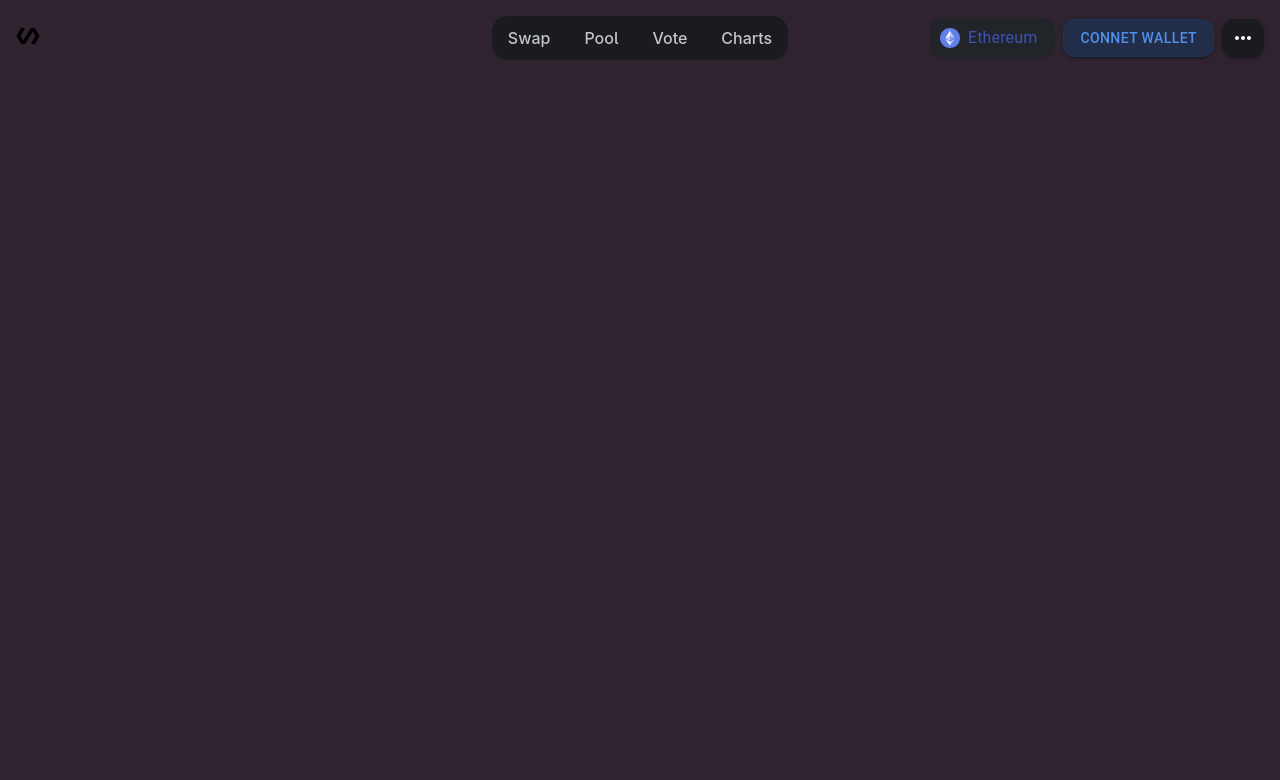
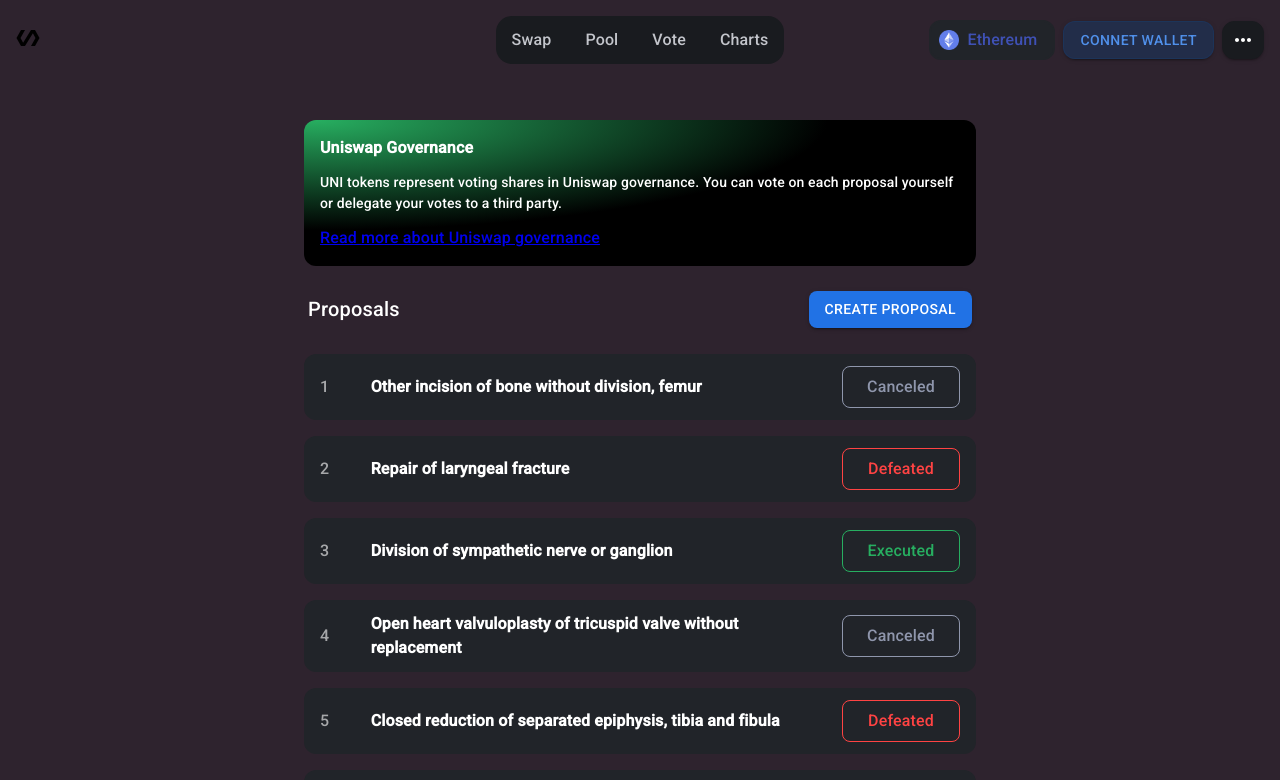
Before and after one commit to Arsham000/Exchange_Project, a React (Create React App) app: page /launch/vote in a window 1280 px wide. Shown: the top 780 px of the page. Built offline with nearby package versions, Linux system fonts and the light colour scheme.

Commit message:
feat: vote added

```diff
--- a/public/index.html
+++ b/public/index.html
@@ -1,6 +1,12 @@
 <!DOCTYPE html>
 <html lang="en">
   <head>
+    <link rel="preconnect" href="https://fonts.googleapis.com" />
+    <link rel="preconnect" href="https://fonts.gstatic.com" crossorigin />
+    <link
+      href="https://fonts.googleapis.com/css2?family=Roboto:wght@500&display=swap"
+      rel="stylesheet"
+    />
     <meta charset="utf-8" />
     <link rel="icon" href="%PUBLIC_URL%/favicon.ico" />
     <meta name="viewport" content="width=device-width, initial-scale=1" />
@@ -27,7 +33,7 @@
     <title>React App</title>
   </head>
   <body>
-    <noscript>You need to enable JavaScript to run this app.</noscript>
+    <noscript>Arsham79</noscript>
     <div id="root"></div>
     <!--
       This HTML file is a template.
--- a/src/index.css
+++ b/src/index.css
@@ -1,8 +1,6 @@
 body {
   margin: 0;
-  font-family: -apple-system, BlinkMacSystemFont, "Segoe UI", "Roboto", "Oxygen",
-    "Ubuntu", "Cantarell", "Fira Sans", "Droid Sans", "Helvetica Neue",
-    sans-serif;
+  font-family: Arial;
   -webkit-font-smoothing: antialiased;
   -moz-osx-font-smoothing: grayscale;
   font-feature-settings: "ss01" on, "ss02" on, "cv01" on, "cv03" on;
@@ -10,6 +8,5 @@
 }
 
 code {
-  font-family: source-code-pro, Menlo, Monaco, Consolas, "Courier New",
-    monospace;
+  font-family: Arial;
 }
--- a/src/routes/Routes.js
+++ b/src/routes/Routes.js
@@ -2,6 +2,7 @@
 import MainTabBar from "../screens/LaunchApp/MainTabBar/MainTabBar";
 import Pool from "../screens/LaunchApp/Pool/Pool";
 import Swap from "../screens/LaunchApp/Swap/Swap";
+import Vote from "../screens/LaunchApp/Vote/Vote";
 const Routes = () => {
   return (
     <>
@@ -14,6 +15,9 @@
       <Route exact path="/launch/pool">
         <Pool />
       </Route>
+      <Route exact path="/launch/vote">
+        <Vote />
+      </Route>
     </>
   );
 };
--- a/src/screens/Component/ConnetWalletModal/ConnetWalletModal.js
+++ b/src/screens/Component/ConnetWalletModal/ConnetWalletModal.js
@@ -12,11 +12,7 @@
         <Paper className={classes.modal}>
           <div className={classes.topPart}>
             <div>
-              <Typography
-                variant="67"
-                color="primary"
-                className={classes.title}
-              >
+              <Typography color="primary" className={classes.title}>
                 Connect a wallet
               </Typography>
             </div>
--- a/src/screens/LaunchApp/MainTabBar/TabList.js
+++ b/src/screens/LaunchApp/MainTabBar/TabList.js
@@ -1,3 +1,4 @@
+import { Typography } from "@material-ui/core";
 import React from "react";
 import { useHistory } from "react-router";
 import useStyles from "./styles/TabList.styles";
@@ -23,7 +24,7 @@
       ].join(" ")}
       href={`/launch/${name}`}
     >
-      {name}
+      <Typography>{name}</Typography>
     </a>
   );
 }
--- a/src/screens/LaunchApp/MainTabBar/styles/RightPart.styles.js
+++ b/src/screens/LaunchApp/MainTabBar/styles/RightPart.styles.js
@@ -82,6 +82,7 @@
     borderRadius: "12px !important",
     padding: "0.5rem",
     height: "100%",
+    color: "#fff",
   },
   moreOptionMenu: {
     top: "48px !important",
--- a/src/screens/LaunchApp/Swap/styles/SwapInput.styles.js
+++ b/src/screens/LaunchApp/Swap/styles/SwapInput.styles.js
@@ -5,9 +5,10 @@
     flexFlow: "column nowrap",
     position: "relative",
     borderRadius: 20,
+    width: "100%",
     backgroundColor: "rgb(33,36,41)",
     zIndex: 1,
-    width: "initial",
+    // width: "initial",
     border: "1px solid rgb(44,47,54)",
   },
   partsContianer: {
@@ -53,22 +54,6 @@
       backgroundColor: "rgb(25,27,25)",
     },
   },
-  image: {
-    width: 24,
-    height: 24,
-  },
-  showPrice: {
-    marginTop: "-1rem",
-    display: "flex",
-    flexFlow: "row nowarp",
-    alignItems: "center",
-    color: "#fff",
-    fontSize: "0.75rem",
-    lineHeight: "1rem",
-    padding: "0 1rem 1rem",
-    textAlign: "right",
-    flexDirection: "row-reverse",
-  },
   buttonNotSelected: {
     visibility: "visible",
     alignItems: "center",
@@ -88,5 +73,21 @@
       backgroundColor: "rgb(11,114,255)",
     },
   },
+  image: {
+    width: 24,
+    height: 24,
+  },
+  showPrice: {
+    marginTop: "-1rem",
+    display: "flex",
+    flexFlow: "row nowarp",
+    alignItems: "center",
+    color: "#fff",
+    fontSize: "0.75rem",
+    lineHeight: "1rem",
+    padding: "0 1rem 1rem",
+    textAlign: "right",
+    flexDirection: "row-reverse",
+  },
 }));
 export default useStyles;
--- /dev/null
+++ b/src/screens/LaunchApp/Vote/Vote.js
@@ -0,0 +1,96 @@
+import { Button, Typography } from "@material-ui/core";
+import useStyles from "./styles/Vote.styles";
+import VoteCardList from "./VoteCardList";
+
+const Vote = () => {
+  const classes = useStyles();
+  return (
+    <div className={classes.root}>
+      <div className={classes.header}>
+        <div>
+          <Typography className={classes.headerTitle}>
+            Uniswap Governance
+          </Typography>
+        </div>
+        <div>
+          <Typography className={classes.headerDescription}>
+            UNI tokens represent voting shares in Uniswap governance. You can
+            vote on each proposal yourself or delegate your votes to a third
+            party.
+          </Typography>
+        </div>
+        <div>
+          <Typography>
+            <a
+              href="https://uniswap.org/blog/uni"
+              classNam={classes.headerLink}
+            >
+              Read more about Uniswap governance
+            </a>
+          </Typography>
+        </div>
+      </div>
+      <div className={classes.proposalsContianer}>
+        <Typography className={classes.proposalsText}>Proposals</Typography>
+        <Button variant="contained" className={classes.proposalsButton}>
+          Create Proposal
+        </Button>
+      </div>
+      <div className={classes.voteCardList}>
+        {moackData.map((item) => (
+          <VoteCardList
+            description={item.desceription}
+            number={item.number}
+            type={item.type % 3}
+            key={item.desceription}
+          />
+        ))}
+      </div>
+      <div>
+        <Typography className={classes.bottomPart}>
+          A minimum threshold of 0.25% of the total UNI supply is required to
+          submit proposals
+        </Typography>
+      </div>
+    </div>
+  );
+};
+export default Vote;
+const moackData = [
+  {
+    number: 1,
+    desceription: "Other incision of bone without division, femur",
+    type: 1,
+  },
+  {
+    number: 2,
+    desceription: "Repair of laryngeal fracture",
+    type: 2,
+  },
+  {
+    number: 3,
+    desceription: "Division of sympathetic nerve or ganglion",
+    type: 3,
+  },
+  {
+    number: 4,
+    desceription:
+      "Open heart valvuloplasty of tricuspid valve without replacement",
+    type: 4,
+  },
+  {
+    number: 5,
+    desceription: "Closed reduction of separated epiphysis, tibia and fibula",
+    type: 5,
+  },
+  {
+    number: 6,
+    desceription: "Sequestrectomy, tarsals and metatarsals",
+    type: 6,
+  },
+  {
+    number: 7,
+    desceription: "Percutaneous aspiration of kidney (pelvis)",
+    type: 7,
+  },
+];
--- /dev/null
+++ b/src/screens/LaunchApp/Vote/VoteCardList.js
@@ -0,0 +1,26 @@
+import { Typography } from "@material-ui/core";
+import useStyles from "./styles/VoteCardList.styles";
+
+const VoteCardList = ({ number, description, type }) => {
+  const classes = useStyles();
+  const customClass =
+    type === 0
+      ? classes.executed
+      : type === 1
+      ? classes.canceled
+      : classes.defeated;
+  return (
+    <div className={classes.root}>
+      <div>
+        <Typography className={classes.number}>{number}</Typography>
+      </div>
+      <Typography className={classes.description}>{description} </Typography>
+      <div className={[classes.button, customClass].join(" ")}>
+        <Typography>
+          {type === 0 ? "Executed" : type === 1 ? "Canceled" : "Defeated"}
+        </Typography>
+      </div>
+    </div>
+  );
+};
+export default VoteCardList;
--- /dev/null
+++ b/src/screens/LaunchApp/Vote/styles/Vote.styles.js
@@ -0,0 +1,77 @@
+import { makeStyles } from "@material-ui/core";
+
+const useStyles = makeStyles(() => ({
+  root: {
+    display: "flex",
+    flexDirection: "column",
+    padding: "120px 16px 0",
+    alignItems: "center",
+    flex: "1 1 0",
+    zIndex: 1,
+  },
+  header: {
+    maxWidth: 640,
+    width: "100%",
+    background:
+      "radial-gradient(76.02% 75.41% at 1.84% 0%, rgb(39, 174, 96) 0%, rgb(0, 0, 0) 100%)",
+    overflow: "hidden",
+    display: "grid",
+    gridAutoRows: "auto",
+    rowGap: 12,
+    borderRadius: 12,
+    padding: "1rem",
+  },
+  headerTitle: {
+    fontWeight: 600,
+    color: "#fff",
+  },
+  headerDescription: {
+    fontWeight: 500,
+    color: "#fff",
+    fontSize: 14,
+  },
+  headerLink: {
+    color: "white",
+    textDecoration: "underline",
+    fontWeight: 500,
+    cursor: "pointer",
+  },
+  proposalsContianer: {
+    marginTop: 25,
+    marginBottom: 10,
+    maxWidth: "calc( 640px + 1.5rem )",
+    width: "100%",
+    display: "flex",
+    alignItems: "center",
+    justifyContent: "space-between",
+  },
+  proposalsButton: {
+    backgroundColor: "rgb(33,114,229)",
+    color: "#fff",
+    fontWeight: 500,
+    borderRadius: "8px !important",
+    "&:hover": {
+      backgroundColor: "rgba(33,114,229,0.8)",
+    },
+  },
+  proposalsText: {
+    fontWeight: 500,
+    fontSize: 20,
+    color: "#fff",
+  },
+  voteCardList: {
+    width: "100%",
+    margin: "auto",
+    display: "flex",
+    alignItems: "center",
+    justifyContent: "center",
+    flexDirection: "column",
+  },
+  bottomPart: {
+    margin: "1rem 0",
+    fontWeight: 400,
+    fontSize: 14,
+    color: "rgb(143,150,172)",
+  },
+}));
+export default useStyles;
--- /dev/null
+++ b/src/screens/LaunchApp/Vote/styles/VoteCardList.styles.js
@@ -0,0 +1,58 @@
+import { makeStyles } from "@material-ui/core";
+
+const useStyles = makeStyles(() => ({
+  root: {
+    maxWidth: 640,
+    padding: "0.75rem 1rem",
+    width: "100%",
+    marginTop: "1rem",
+    borderRadius: "12px",
+    display: "flex",
+    cursor: "pointer",
+    justifyContent: "space-between",
+    alignItems: "center",
+    textAlign: "left",
+    outline: "none",
+    color: "#fff",
+    textDecoration: "none",
+    backgroundColor: "rgb(33,36,41)",
+  },
+  number: {
+    opacity: 0.6,
+    flex: "0 0 40px",
+  },
+  description: {
+    fontWeight: 600,
+    flex: "1 1 0",
+    maxWidth: 420,
+    whiteSpace: "initial",
+    overflowWrap: "break-word",
+    paddingRight: 10,
+    textAlign: "left",
+  },
+  button: {
+    fontSize: "0.825rem",
+    fontWeight: 600,
+    padding: "0.5rem",
+    borderRadius: 8,
+    border: "1px solid",
+    width: "fit-content",
+    justifySelf: "flex-end",
+    textDecoration: "uppercase",
+    flex: "0 0 100px",
+    textAlign: "center",
+  },
+  executed: {
+    color: "rgb(39,174,96)",
+    borderColor: "rgb(39,174,96)",
+  },
+  canceled: {
+    color: "rgb(143,150,172)",
+    borderColor: "rgb(143,150,172)",
+  },
+  defeated: {
+    color: "rgb(255,67,67)",
+    borderColor: "rgb(255,67,67)",
+  },
+}));
+export default useStyles;
```
